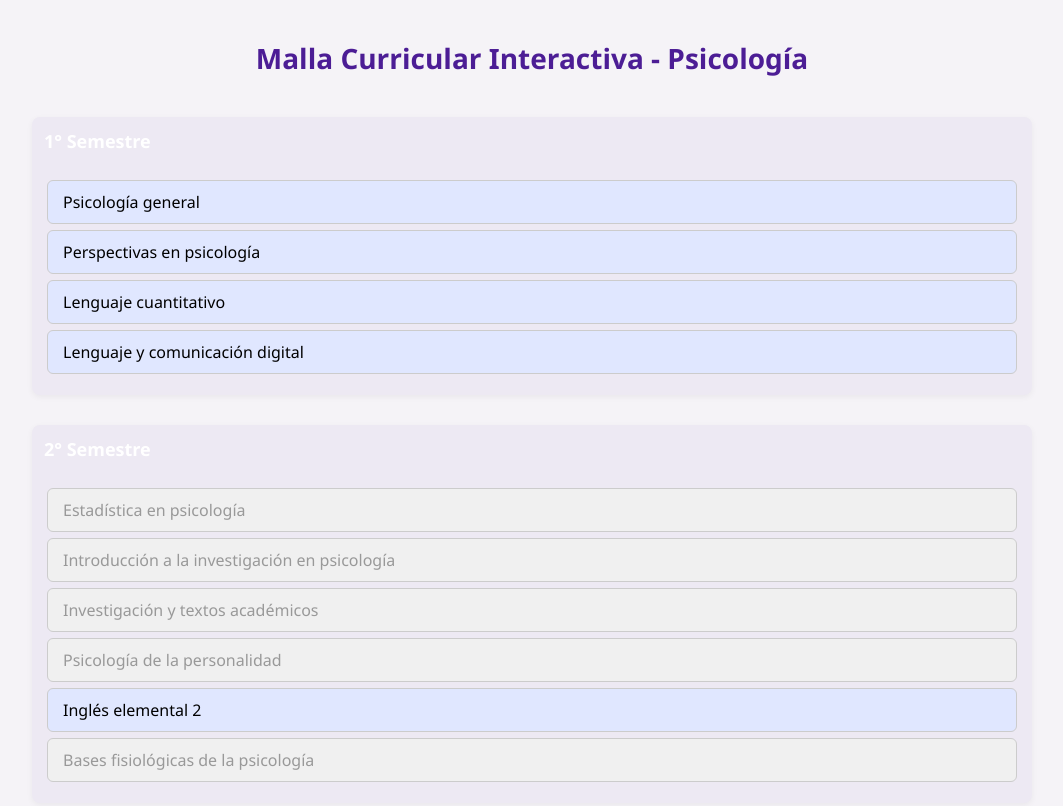
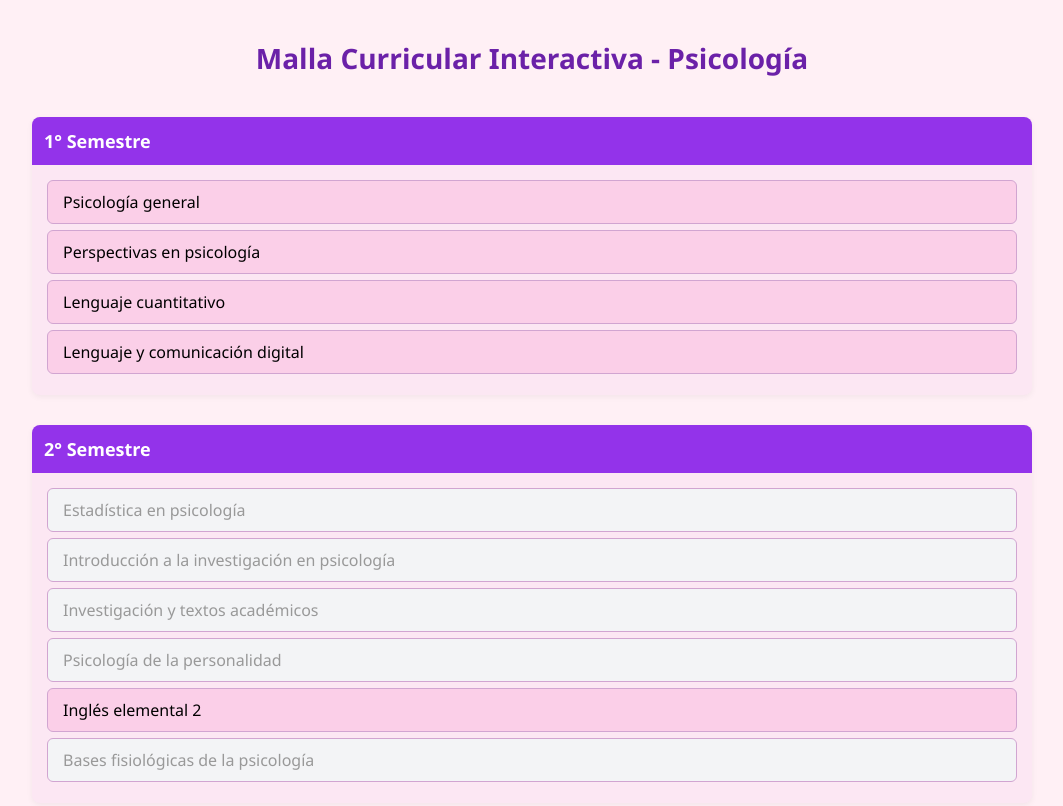
Before and after one commit to iBryanCevallos/malla-psicologia-udla3, a plain HTML site: page index.html in a window 1280 px wide. Shown: the top 806 px of the page, without its empty margins (108-1171 px from the left). Drawn offline with Linux system fonts and the light colour scheme.

Commit message:
style.css

```diff
--- a/style.css
+++ b/style.css
@@ -3,55 +3,56 @@ body {
   padding: 20px;
   max-width: 1000px;
   margin: auto;
-  background: #f5f3f7;
+  background: #fff0f5; /* fondo rosado pastel */
 }
 
 h1 {
   text-align: center;
   margin-bottom: 40px;
   font-size: 28px;
-  color: #4c1d95;
+  color: #6b21a8; /* morado profundo */
 }
 
 .semestre {
   margin-bottom: 30px;
   border-radius: 8px;
-  background: #ede9f3;
+  background: #fce7f3; /* fondo rosado claro */
   padding: 15px;
-  box-shadow: 0 2px 6px rgba(0,0,0,0.05);
+  box-shadow: 0 2px 6px rgba(0, 0, 0, 0.05);
 }
 
 .semestre h2 {
-  background: #77c3aed; /* morado fuerte */
+  background-color: #9333ea; /* morado vibrante */
   color: white;
   padding: 12px;
   margin: -15px -15px 15px -15px;
   border-radius: 8px 8px 0 0;
   font-size: 18px;
+  font-weight: bold;
 }
 
 .materia {
   padding: 10px 15px;
   margin: 6px 0;
   border-radius: 6px;
-  border: 1px solid #ccc;
-  background: #e0e7ff; /* azul lavanda claro */
+  border: 1px solid #d1a5d1;
+  background: #fbcfe8; /* rosado pastel */
   cursor: pointer;
   transition: all 0.2s ease;
 }
 
 .materia:hover {
-  background: #d1d5ff;
+  background: #f9a8d4; /* rosado un poco más fuerte */
 }
 
 .materia.locked {
-  background: #f0f0f0;
+  background: #f3f4f6; /* gris claro */
   color: #999;
   cursor: not-allowed;
 }
 
 .materia.completed {
-  background: #c6f6d5;
+  background: #c6f6d5; /* verde suave */
   text-decoration: line-through;
   color: #1f2937;
   font-weight: 500;
```
